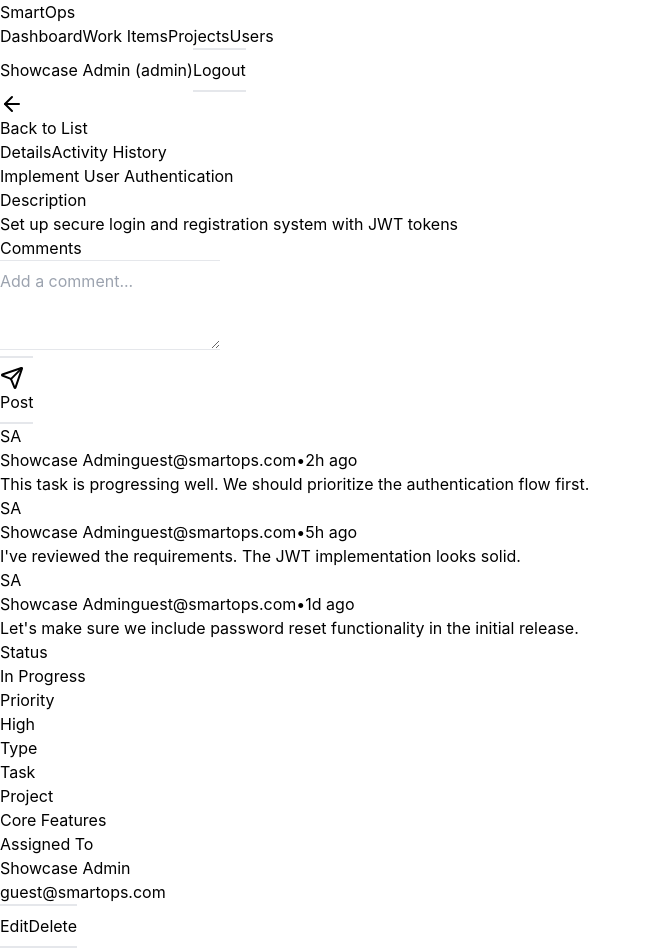
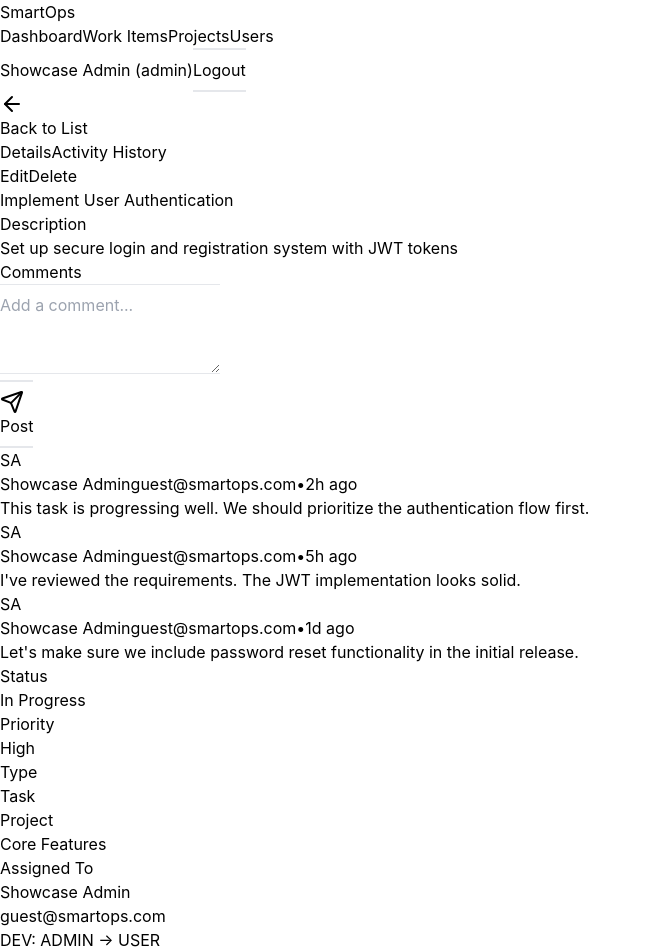
Before and after one commit to BarryRogerG/smart-ops, a React (Vite) app in the folder frontend/: page /work-items/mock-1 in a window 1280 px wide. Shown: the top 952 px of the page, without its empty margins (0-651 px from the left). Built offline with nearby package versions, Linux system fonts and the light colour scheme; no server answers.

Commit message:
Final UI polish: move Edit/Delete to header row with tabs, sticky header, outline button styles, comment borders, sidebar cleanup

```diff
--- a/frontend/src/pages/WorkItemDetail.tsx
+++ b/frontend/src/pages/WorkItemDetail.tsx
@@ -251,12 +251,14 @@ export function WorkItemDetail() {
           </Link>
         </div>
 
+        {/* Sticky Header: Tabs + Action Buttons */}
+        <div className="mb-6 border-b border-gray-200 sticky top-0 bg-white z-20 pb-0">
+          <div className="flex justify-between items-center">
             {/* Tabs */}
-        <div className="mb-6 border-b border-gray-200">
             <nav className="-mb-px flex space-x-8">
               <button
                 onClick={() => setActiveTab('details')}
-              className={`py-4 px-1 border-b-2 font-medium text-sm ${
+                className={`py-4 px-1 border-b-2 font-medium text-sm transition-colors ${
                   activeTab === 'details'
                     ? 'border-indigo-500 text-indigo-600'
                     : 'border-transparent text-gray-500 hover:text-gray-700 hover:border-gray-300'
@@ -266,7 +268,7 @@ export function WorkItemDetail() {
               </button>
               <button
                 onClick={() => setActiveTab('activity')}
-              className={`py-4 px-1 border-b-2 font-medium text-sm ${
+                className={`py-4 px-1 border-b-2 font-medium text-sm transition-colors ${
                   activeTab === 'activity'
                     ? 'border-indigo-500 text-indigo-600'
                     : 'border-transparent text-gray-500 hover:text-gray-700 hover:border-gray-300'
@@ -275,6 +277,27 @@ export function WorkItemDetail() {
                 Activity History
               </button>
             </nav>
+
+            {/* Action Buttons */}
+            {canEdit && (
+              <div className="flex gap-2">
+                <button
+                  onClick={() => setIsEditing(true)}
+                  className="px-3 py-1.5 text-sm font-medium text-indigo-600 border border-indigo-600 rounded-md hover:bg-indigo-50 transition-colors"
+                >
+                  Edit
+                </button>
+                {canDelete && (
+                  <button
+                    onClick={handleDelete}
+                    className="px-3 py-1.5 text-sm font-medium text-red-600 border border-red-600 rounded-md hover:bg-red-50 transition-colors"
+                  >
+                    Delete
+                  </button>
+                )}
+              </div>
+            )}
+          </div>
         </div>
 
         {/* Tab Content */}
@@ -284,8 +307,8 @@ export function WorkItemDetail() {
               <div className="grid grid-cols-1 lg:grid-cols-3 gap-6">
                 {/* Main Content Column */}
                 <div className="lg:col-span-2 space-y-6">
-                  {/* Title - Sticky Header */}
-                  <div className="bg-white shadow rounded-lg p-4 sticky top-0 z-10">
+                  {/* Title */}
+                  <div className="bg-white shadow rounded-lg p-4">
                     <h1 className="text-3xl font-bold text-gray-900">{displayItem.title}</h1>
                   </div>
 
@@ -324,12 +347,17 @@ export function WorkItemDetail() {
                     </div>
 
                     {/* Comments List - Scrollable */}
-                    <div className="border-t border-gray-200 pt-4 max-h-[400px] overflow-y-auto space-y-4">
+                    <div className="border-t border-gray-200 pt-4 max-h-[400px] overflow-y-auto space-y-0">
                       {comments.length === 0 ? (
                         <p className="text-gray-500 text-sm italic text-center py-4">No comments yet. Be the first to comment!</p>
                       ) : (
-                        comments.map((comment) => (
-                          <div key={comment.id} className="flex gap-3">
+                        comments.map((comment, index) => (
+                          <div
+                            key={comment.id}
+                            className={`flex gap-3 p-3 ${
+                              index < comments.length - 1 ? 'border-b border-gray-100' : ''
+                            } hover:bg-gray-50 transition-colors`}
+                          >
                             {/* Avatar */}
                             <div className="flex-shrink-0">
                               <div className="h-10 w-10 rounded-full bg-indigo-100 flex items-center justify-center">
@@ -399,7 +427,7 @@ export function WorkItemDetail() {
                     </div>
                   </div>
 
-                  {/* Assigned To - Compact */}
+                  {/* Assigned To - Compact (Final element) */}
                   <div className="bg-white shadow rounded-lg p-4">
                     <h3 className="text-xs font-medium text-gray-500 mb-2">Assigned To</h3>
                     {displayItem.assignedUser ? (
@@ -411,28 +439,6 @@ export function WorkItemDetail() {
                       <p className="text-sm text-gray-500 italic">Unassigned</p>
                     )}
                   </div>
-
-                  {/* Actions - At Bottom */}
-                  {canEdit && (
-                    <div className="bg-white shadow rounded-lg p-4">
-                      <div className="flex gap-2">
-                        <button
-                          onClick={() => setIsEditing(true)}
-                          className="flex-1 bg-indigo-600 hover:bg-indigo-700 text-white px-3 py-2 rounded-md text-sm font-medium transition-colors"
-                        >
-                          Edit
-                        </button>
-                        {canDelete && (
-                          <button
-                            onClick={handleDelete}
-                            className="flex-1 bg-red-600 hover:bg-red-700 text-white px-3 py-2 rounded-md text-sm font-medium transition-colors"
-                          >
-                            Delete
-                          </button>
-                        )}
-                      </div>
-                    </div>
-                  )}
                 </div>
               </div>
             ) : (
```
Lines whose indentation alone changed are shown as unchanged.
